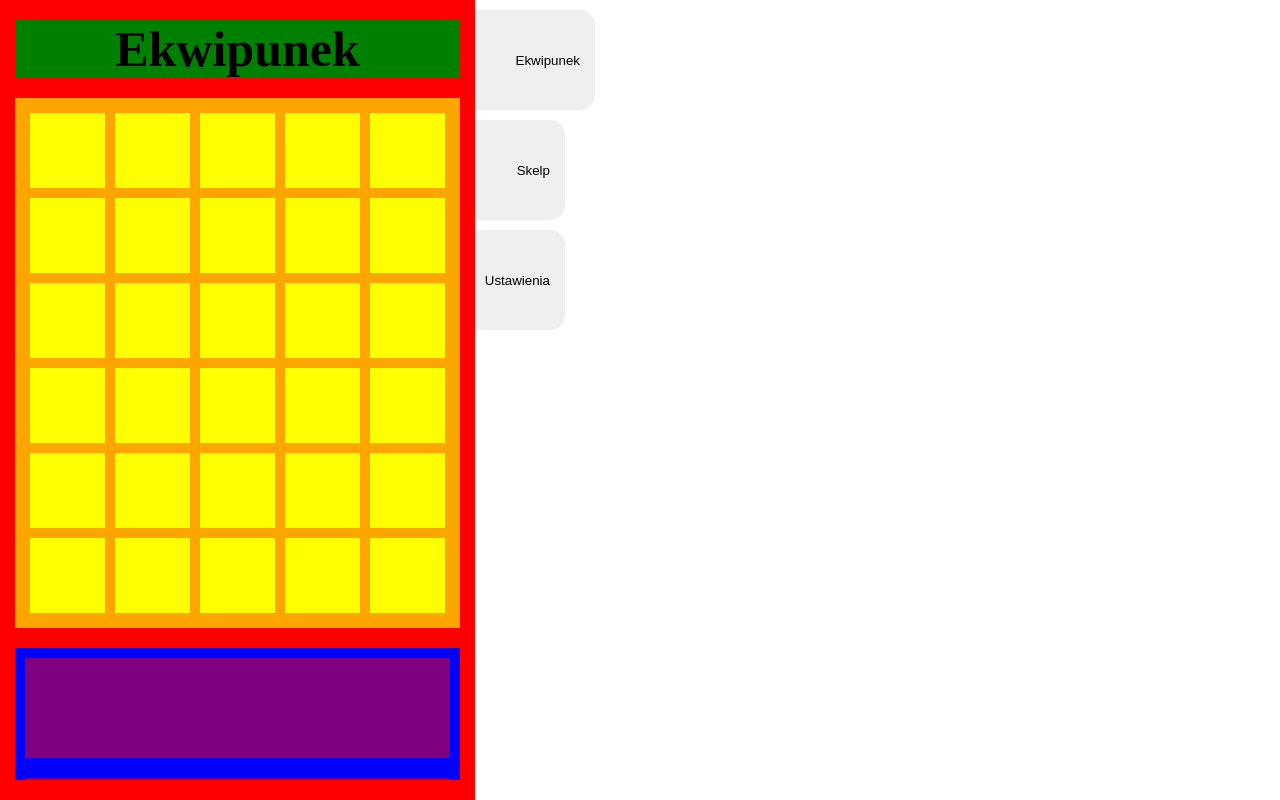
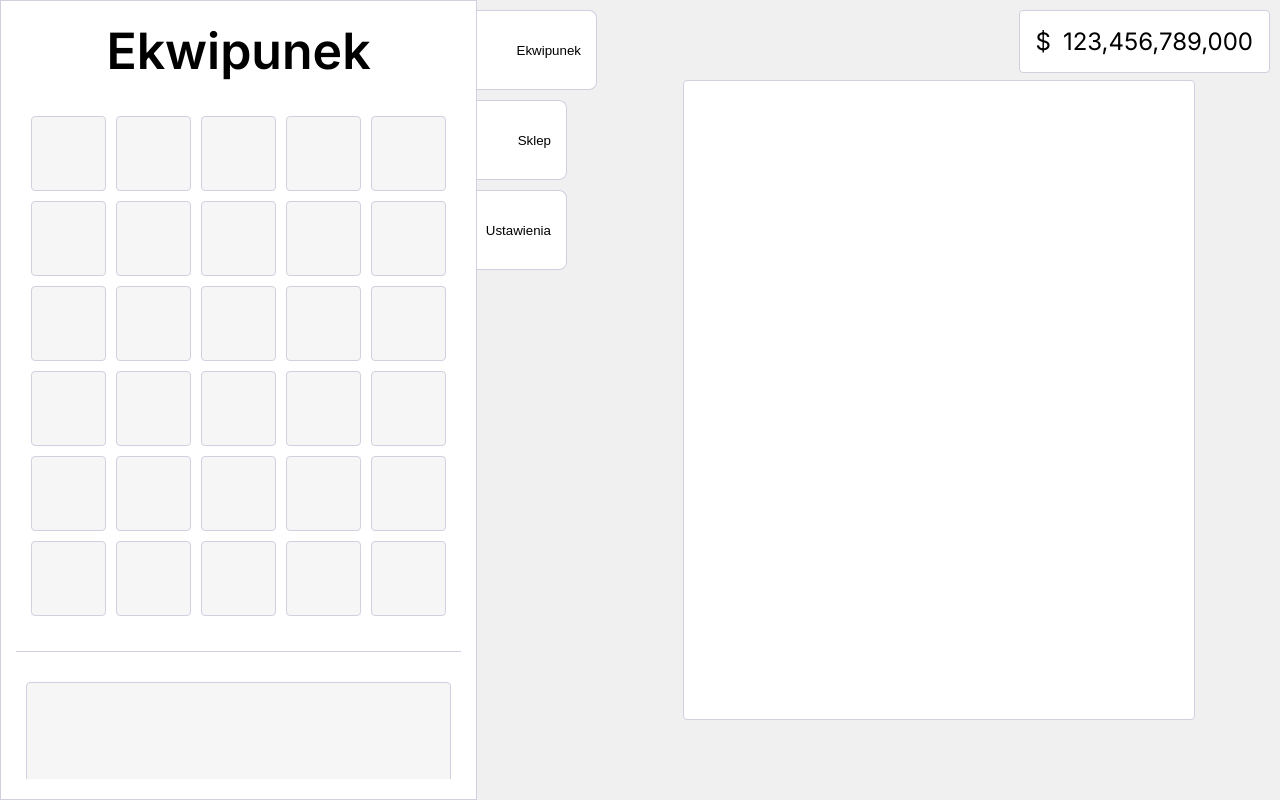
Before and after one commit to roguette/PlantIdle, a Flask app: page / in a window 1280 px wide. Run offline with Flask 3, Linux system fonts and the light colour scheme.

Commit message:
Changed website styles and added a balance

```diff
--- a/static/css/style_left.css
+++ b/static/css/style_left.css
@@ -1,7 +1,28 @@
+@import url('https://fonts.googleapis.com/css2?family=Inter:ital,opsz,wght@0,14..32,100..900;1,14..32,100..900&display=swap');
+
+:root {
+    --white: #ffffff;
+    --background: #f0f0f0;
+    --lighter-background: #f6f6f6;
+    --border: #d2cfe0;
+}
+
+
 html, body{
     width: 100%;
     height: 100%;
 }
+hr {
+    border:none;
+    border-bottom: 1px solid var(--border);
+}
+.inter-heading {
+  font-family: "Inter", sans-serif;
+  font-optical-sizing: auto;
+  font-weight: 600;
+  font-style: normal;
+}
+
 
 *{
     margin: 0;
@@ -11,6 +32,11 @@ html, body{
 
 body{
     display: flex;
+    background-color: var(--background);
+    font-family: "Inter", sans-serif;
+    font-optical-sizing: auto;
+    font-weight: 400;
+    font-style: normal;
 }
 
 #left{
@@ -18,7 +44,8 @@ body{
     height: 100%;
     padding: 20px 15px;
     position: relative;
-    background-color: red;
+    background-color: var(--white);
+    border: 1px solid var(--border);
 }
 
 #cards{
@@ -41,25 +68,23 @@ body{
 }
 
 #tabs{
-    position: absolute;
-    right: 0;
-    top: 0;
-    transform: translateX(100%);
     display: flex;
     flex-direction: column;
     height: 350px;
+    width: 120px;
     padding: 10px 15px 10px 0;
     gap: 10px;
     overflow: hidden;
 }
 
 #tabs button{
-    height: 100px;
+    border: 1px solid var(--border);
+    border-left: none;
+    height: 80px;
     width: 120px;
-    border: none;
-    border-radius: 0 15px 15px 0;
-    transition-duration: .2s;
-    z-index: inherit;
+    border-radius: 0 8px 8px 0;
+    background-color: var(--white);
+    transition-duration: .15s;
     display: flex;
     justify-content: end;
     align-items: center;
@@ -72,7 +97,6 @@ body{
 }
 
 h1.heading{
-    background-color: green;
     height: 60px;
     font-size: 50px;
     display: flex;
@@ -81,7 +105,6 @@ h1.heading{
 }
 
 #inventory{
-    background-color: orange;
     display: grid;
     grid-template-columns: auto auto auto auto auto auto;
 
@@ -95,20 +118,24 @@ h1.heading{
 .kafelek{
     width: 100px;
     height: 100px;
-    background-color: yellow;
+    border: 1px solid var(--border);
+    border-radius: 4px;
+    background-color:var(--lighter-background);
 }
 
 .fart{
     width: 100%;
     height: 100%;
-    background-color: purple;
+    background-color: var(--lighter-background);
+    border-radius: 4px;
+    border: 1px solid var(--border);
     min-height: 100px;
 }
 
 #fertilizers{
     overflow-y: scroll;
     margin-top: auto;
-    background-color: blue;
+    scrollbar-width: thin;
     width: 100%;
     height: 100%;
     display: flex;
@@ -117,7 +144,27 @@ h1.heading{
     padding: 10px;
 }
 
-
+#moneycounter {
+    position: absolute;
+    right: 10px;
+    top: 10px;
+    padding: 16px;
+    border: 1px solid var(--border);
+    background-color: var(--white);
+    font-size: 24px;
+    border-radius: 4px;
+    display: flex;
+    align-items: center;
+    gap: 12px;
+}
+#garden {
+    width: 40vw;
+    margin: auto;
+    height: 80vh;
+    border: 1px solid var(--border);
+    border-radius: 4px;
+    background-color: var(--white);
+}
 @media (max-width: 1300px) {
 
     #inventory{
--- a/templates/index.html
+++ b/templates/index.html
@@ -13,9 +13,9 @@
         <div id="cards">
             <div id="inventory-card">
 
-                <h1 class="heading">Ekwipunek</h1>
+                <h1 class="heading inter-heading">Ekwipunek</h1>
 
-                <div id="inventory">
+                <div id="inventory" class="inter-text">
                     <!-- not final -->
                     <div class="kafelek"></div>
                     <div class="kafelek"></div>
@@ -48,7 +48,7 @@
                     <div class="kafelek"></div>
                     <div class="kafelek"></div>
                 </div>
-
+                <hr>
                 <div id="fertilizers">
                     <!-- not final -->
                     <div class="fart"></div>
@@ -76,12 +76,17 @@
                 <!-- ustawienia -->
             </div>
         </div>
+    </div>
+    <div id="tabs">
+        <button id="inventory-tab">Ekwipunek</button>
+        <button id="shop-tab">Sklep</button>
+        <button id="settings-tab">Ustawienia</button>
+    </div>
+    <div id="garden">
 
-        <div id="tabs">
-            <button id="inventory-tab">Ekwipunek</button>
-            <button id="shop-tab">Skelp</button>
-            <button id="settings-tab">Ustawienia</button>
-        </div>
+    </div>
+    <div id="moneycounter">
+        <p>$</p><p id="balance">123,456,789,000</p>
     </div>
 </body>
 </html>
```
